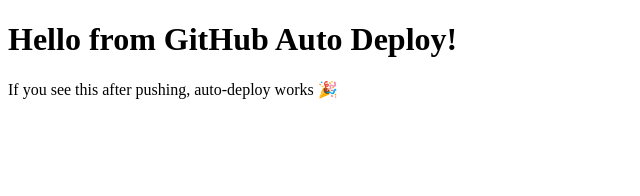
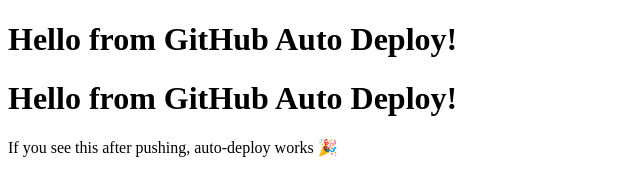
Before and after one commit to ghostyARYAN/cpaneltest, a plain HTML site: page index.html in a window 1280 px wide. Shown: the whole page, without its empty margins (0-640 px from the left). Drawn offline with Linux system fonts and the light colour scheme.

Commit message:
Update index.html

```diff
--- a/index.html
+++ b/index.html
@@ -5,6 +5,8 @@
 </head>
 <body>
     <h1>Hello from GitHub Auto Deploy!</h1>
+
+    <h1>Hello from GitHub Auto Deploy!</h1>
     <p>If you see this after pushing, auto-deploy works 🎉</p>
 </body>
 </html>
```
